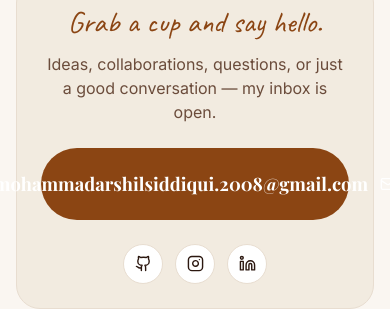
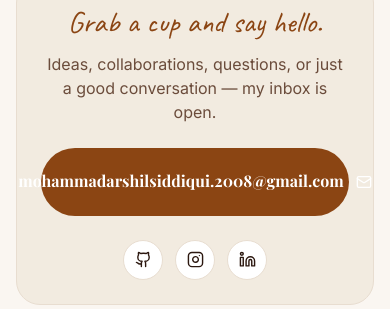
Before and after one commit to Coderarshil/arshil-portfolio, a React (Vite) app: page / in a window 390 px wide. Shown: the part 9353-9662 px from the top of the page. Built offline with nearby package versions, Linux system fonts and the light colour scheme; a web font is replaced by a local one.

Commit message:
Update index.css
jo

```diff
--- a/src/index.css
+++ b/src/index.css
@@ -431,12 +431,12 @@ header { z-index: 70 !important; }
   }
 
   .contact-card > a[href^="mailto:"] {
-    min-height: 4.5rem;
+    min-height: 4.25rem;
     width: 100%;
     max-width: 39rem;
     padding-left: 1.5rem;
     padding-right: 1.5rem;
-    font-size: 1.15rem;
+    font-size: 1rem;
     box-sizing: border-box;
     margin-left: auto !important;
     margin-right: auto !important;
```
